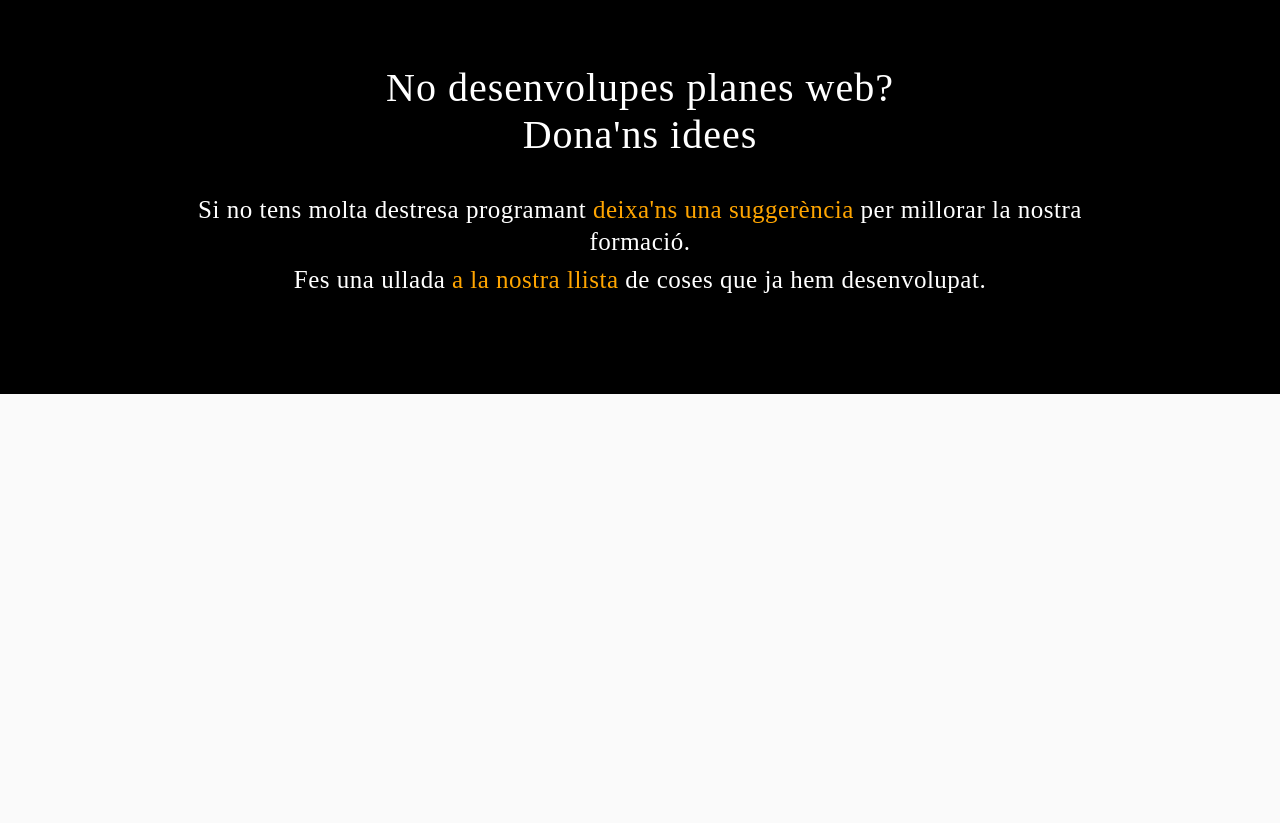
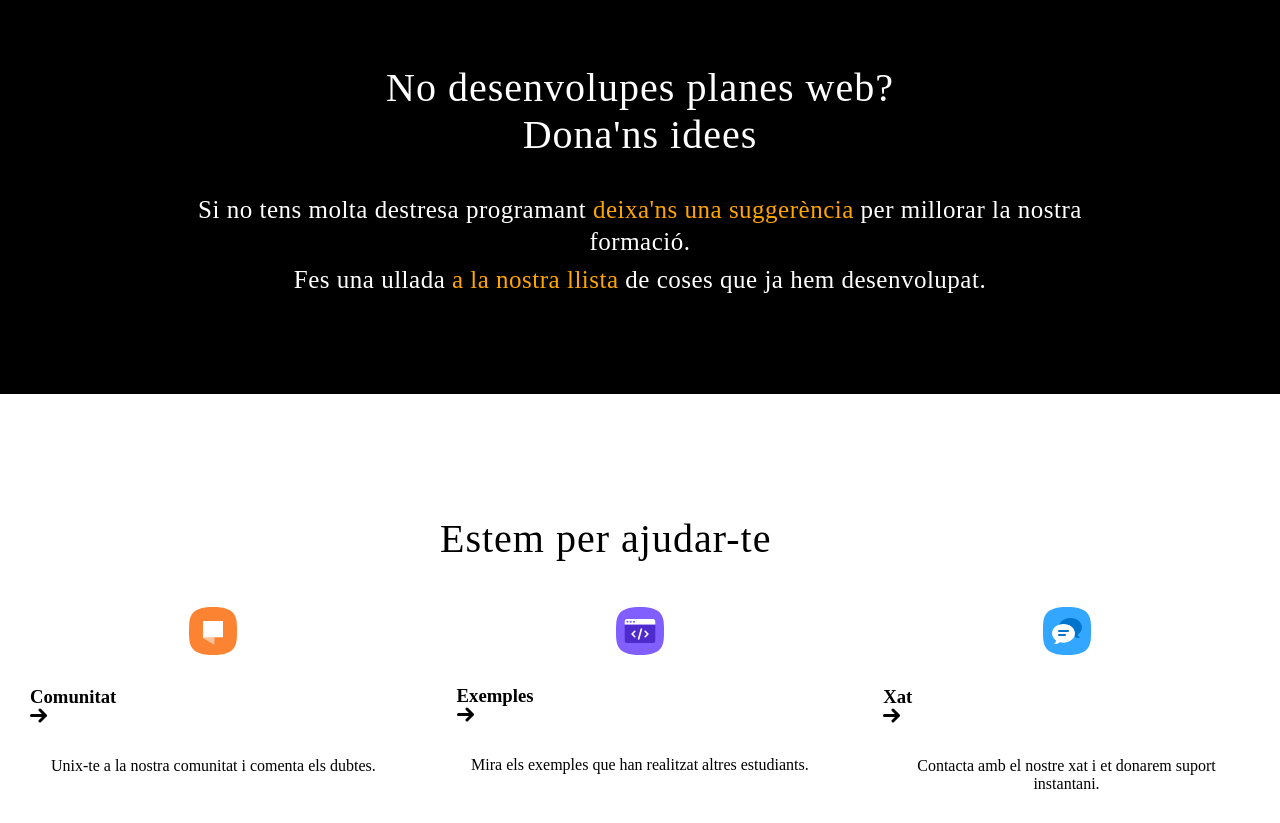
Before and after one commit to DomaxX26/Programming, a PHP site: page / in a window 1280 px wide. Shown: the part 2204-3027 px from the top of the page. Before the commit the page ends 2598 px from the top, so only its background shows below. Run offline with PHP 8.4, Linux system fonts and the light colour scheme; some web fonts are replaced.

Commit message:
HTML y CSS

```diff
--- a/HTML y CSS/Tema 6/Activitat Final/UD6ACTFINAL/css/estils.css
+++ b/HTML y CSS/Tema 6/Activitat Final/UD6ACTFINAL/css/estils.css
@@ -393,4 +393,15 @@ li{
 }
 
 /*BANDA 4*/
+.banda4 h2{
+    margin-top: 8.5%;
+    margin-left: 34%;
+    letter-spacing: 1px;
+    font-size: 40px;
+}
+
+.icona{
+    display: flex;
+    justify-content: space-around;
+}
 /*Footer*/
--- a/HTML y CSS/Tema 6/Activitat Final/UD6ACTFINAL/index.html
+++ b/HTML y CSS/Tema 6/Activitat Final/UD6ACTFINAL/index.html
@@ -201,6 +201,69 @@
                 </div>
             </div>
         </div>
+        <div class="container-fluid banda4">
+            <div class="row">
+                <div class="col-12">
+                    <h2>Estem per ajudar-te</h2>
+                </div>
+            </div>
+            <div class="row">
+                <div class="col-4">
+                    <div class="row">
+                        <div class="col-12 icona">
+                            <img src="../UD6ACTFINAL/img/icona_forum.svg" alt="Imatge de un forum">
+                        </div>
+                    </div>
+                    <div class="row">
+                        <div class="col-12">
+                            <h3>Comunitat</h3>
+                            <img src="../UD6ACTFINAL/img/icona_fletxa_negra.svg">
+                        </div>
+                    </div>
+                    <div class="row">
+                        <div class="col-12">
+                            <p>Unix-te a la nostra comunitat i comenta els dubtes.</p>
+                        </div>
+                    </div>
+                </div>
+                <div class="col-4">
+                    <div class="row">
+                        <div class="col-12 icona">
+                            <img src="../UD6ACTFINAL/img/icona_exemples.svg" alt="Imatge de exemples">
+                        </div>
+                    </div>
+                    <div class="row">
+                        <div class="col-12">
+                            <h3>Exemples</h3>
+                            <img src="../UD6ACTFINAL/img/icona_fletxa_negra.svg">
+                        </div>
+                    </div>
+                    <div class="row">
+                        <div class="col-12">
+                            <p>Mira els exemples que han realitzat altres estudiants.</p>
+                        </div>
+                    </div>
+                </div>
+                <div class="col-4">
+                    <div class="row">
+                        <div class="col-12 icona">
+                            <img src="../UD6ACTFINAL/img/icona_chat.svg" alt="Imatge de un xat">
+                        </div>
+                    </div>
+                    <div class="row">
+                        <div class="col-12">
+                            <h3>Xat</h3>
+                            <img src="../UD6ACTFINAL/img/icona_fletxa_negra.svg">
+                        </div>
+                    </div>
+                    <div class="row">
+                        <div class="col-12">
+                            <p>Contacta amb el nostre xat i et donarem suport instantani.</p>
+                        </div>
+                    </div>
+                </div>
+            </div>
+        </div>
     </main>
     <footer class="container"></footer>
 </body>
```
